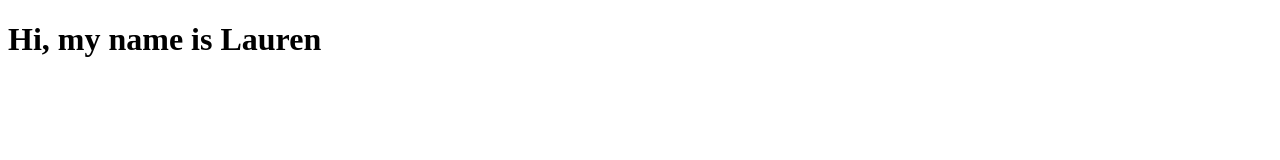
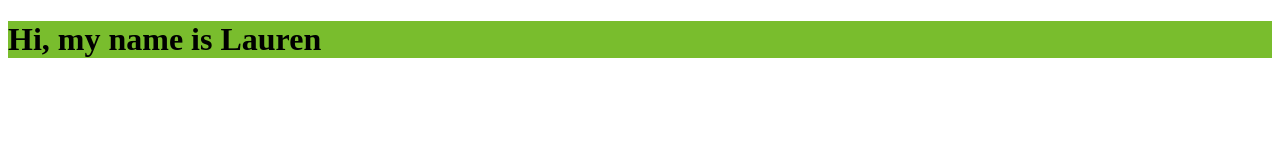
Before and after one commit to Lagonzalo/first-project, a plain HTML site: page index.html in a window 1280 px wide. Drawn offline with Linux system fonts and the light colour scheme; files that its build step writes are made by us from their sources.

Commit message:
adding styles

```diff
--- a/index.html
+++ b/index.html
@@ -1,11 +1,18 @@
 <!DOCTYPE html>
 <html lang="en">
+
 <head>
     <meta charset="UTF-8">
     <meta name="viewport" content="width=device-width, initial-scale=1.0">
+    <link rel="stylesheet" type="text/css" href="/mystyle.css">
     <title>Document</title>
+
 </head>
+
 <body>
-    <h1>Hi, my name is Lauren</h1>
+    <div class="container">
+        <h1>Hi, my name is Lauren</h1>
+    </div>
 </body>
+
 </html>
--- /dev/null
+++ b/styles/mystyle.css
@@ -0,0 +1,3 @@
+.container{
+    background-color: rgb(121, 189, 45);
+}
```
